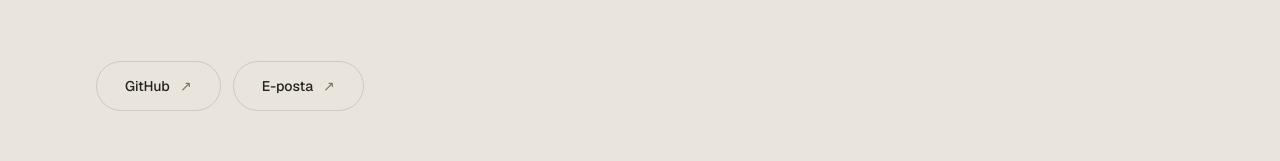
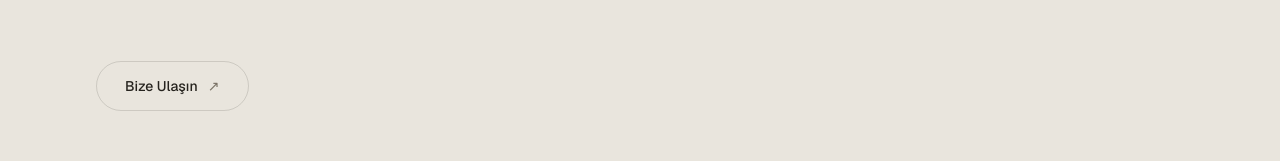
Before and after one commit to Woodstonestudio/woodstonestudio.github.io, a Next.js app: page / in a window 1280 px wide. Shown: the part 8208-8369 px from the top of the page. Built offline with nearby package versions, Linux system fonts and the light colour scheme.

Commit message:
İletişim: sadece Bize Ulaşın butonu

```diff
--- a/components/contact.tsx
+++ b/components/contact.tsx
@@ -1,8 +1,7 @@
 import { Reveal } from "@/components/motion/reveal";
 
 const channels = [
-  { label: "GitHub", href: "https://github.com/Woodstonestudio" },
-  { label: "E-posta", href: "mailto:info@woodstonestudio.com" },
+  { label: "Bize Ulaşın", href: "mailto:info@woodstonestudio.com" },
 ];
 
 /**
```
